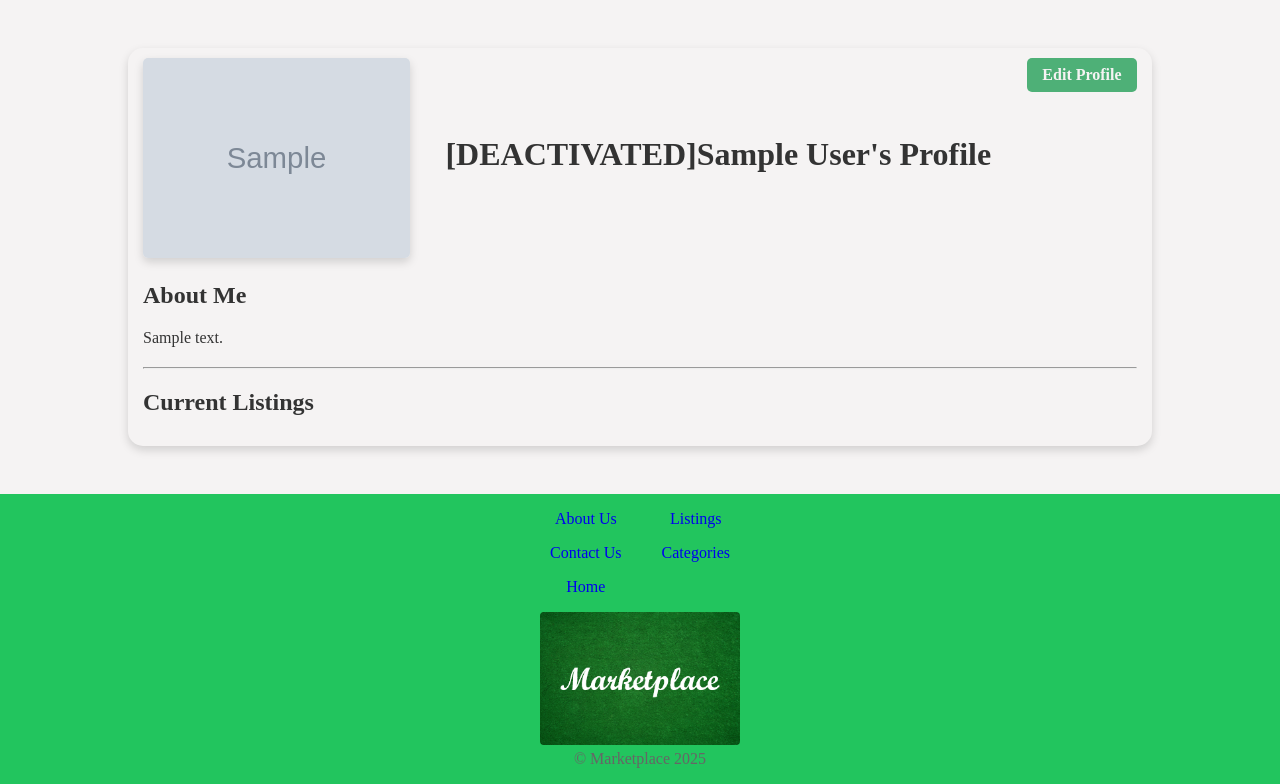
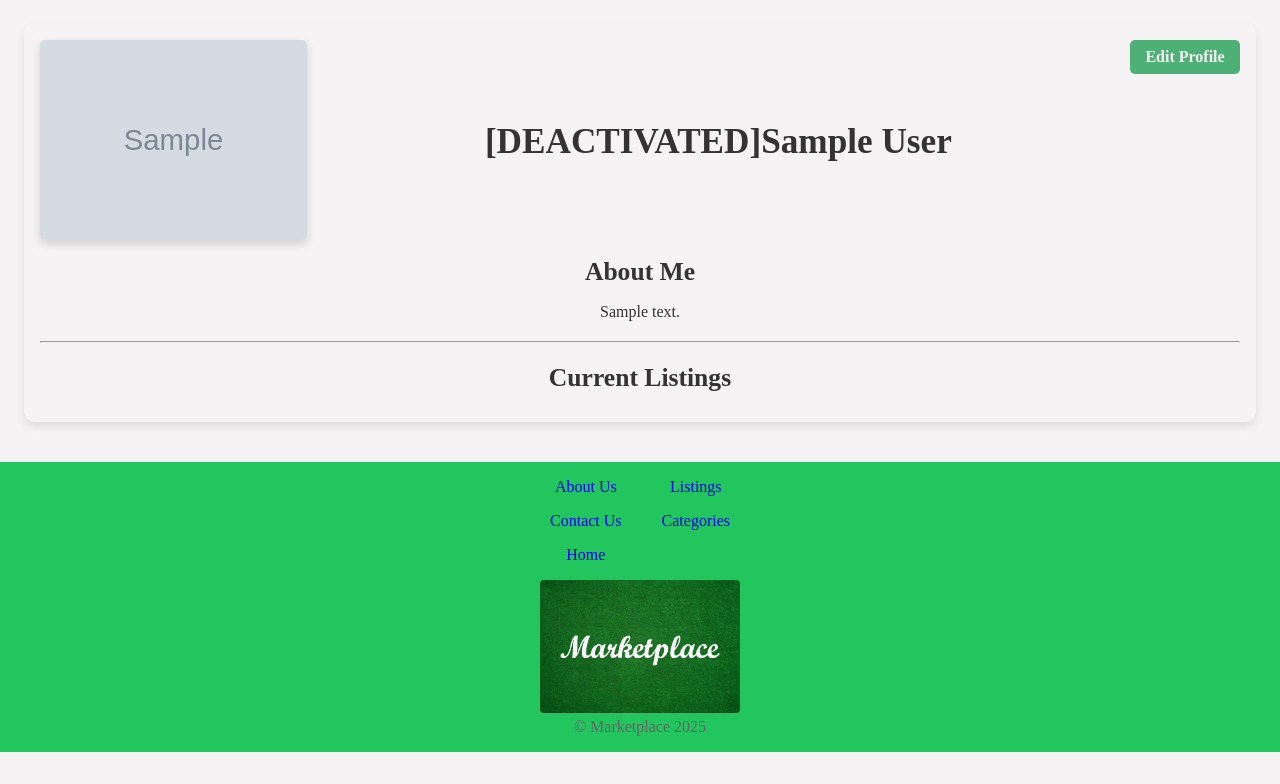
Before and after one commit to JasperK04/marketplace_project, a Flask app: page /profile/1 in a window 1280 px wide. Shown: the part 90-874 px from the top of the page. After the commit the page ends 842 px from the top, so only its background shows below. Run offline with Flask 3, Linux system fonts and the light colour scheme; a user stored in the database is signed in; tables that the repository leaves empty hold one stand-in row (values such as "Sample post"); grey boxes marked "Sample" are stand-in pictures.

Commit message:
changed styling profile page, closes #6

```diff
--- a/app/static/css/profile.css
+++ b/app/static/css/profile.css
@@ -10,14 +10,11 @@ hr {
     margin: 0;
 }
 
-.profile_page {
-    margin: 3dvh auto;
-    width: 80dvw;
-    box-shadow: 0 4px 10px rgba(0, 0, 0, 0.15);
-    border-radius: 15px;
+.sub-container {
+    border-radius: 10px;
 
     > .profile_container {
-        padding: 10px 15px;
+        width: 100%;
 
         > .profile_main {
             margin-bottom: 10px;
@@ -53,7 +50,7 @@ hr {
                 }
 
                 > span > button {
-                    width: 11em;
+                    width: 8em;
                 }
             }
 
@@ -62,10 +59,9 @@ hr {
                 text-align: center;
 
                 > h1 {
-                    margin: 0 0 12px 0;
-                    display:flex;
+                    display: flex;
                     justify-content: space-between;
-
+                    font-size: 2.2em;
                 }
             }
         }
@@ -89,9 +85,13 @@ hr {
 }
 
 @media screen and (max-width: 800px) {
-    .profile_page .profile_container .profile_main {
+    .sub-container .profile_container .profile_main {
         flex-direction: column;
         text-align: center;
+
+        > .profile_name h1 {
+            font-size: 2em;
+        }
 
         > .user_buttons {
             align-self: center;
--- a/app/templates/profile.html
+++ b/app/templates/profile.html
@@ -9,7 +9,7 @@
 {% endblock scripts %}
 {% block content %}
 
-<div class="profile_page">
+<div class="sub-container">
     <div class="profile_container">
         <div class="profile_main">
             <div class="profile_picture">
@@ -21,7 +21,7 @@
             </div>
             <div class="profile_name">
                 <h1>
-                    {%if user.is_deactivated %}[DEACTIVATED]{% endif %}{{ user.name }}'s Profile
+                    {%if user.is_deactivated %}[DEACTIVATED]{% endif %}{{ user.name }}
                 </h1>
             </div>
             <div class="user_buttons">
@@ -30,9 +30,9 @@
                 {% endif %}
                 {% if current_user.is_authenticated and current_user.is_admin and current_user.id != user.id %}
                     {% if user.is_deactivated %}
-                        <span><button class="primary" id="reactivate-user">Reactivate user</button></span>
+                        <span><button class="primary" id="reactivate-user">Reactivate</button></span>
                     {% else %}
-                        <span><button class="destructive" id="deactivate-user">Deactivate user</button></span>
+                        <span><button class="destructive" id="deactivate-user">Deactivate</button></span>
                     {% endif %}
                 {% endif %}
             </div>
```
